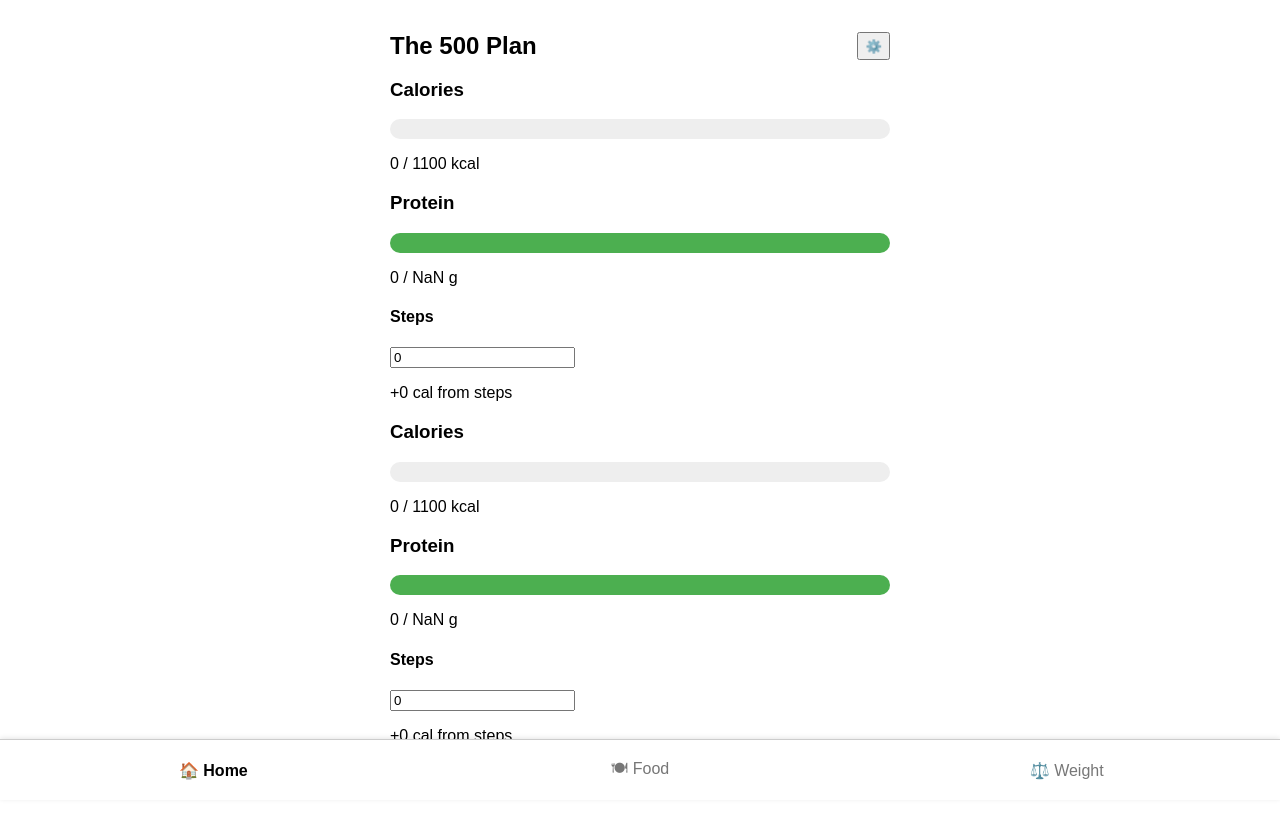
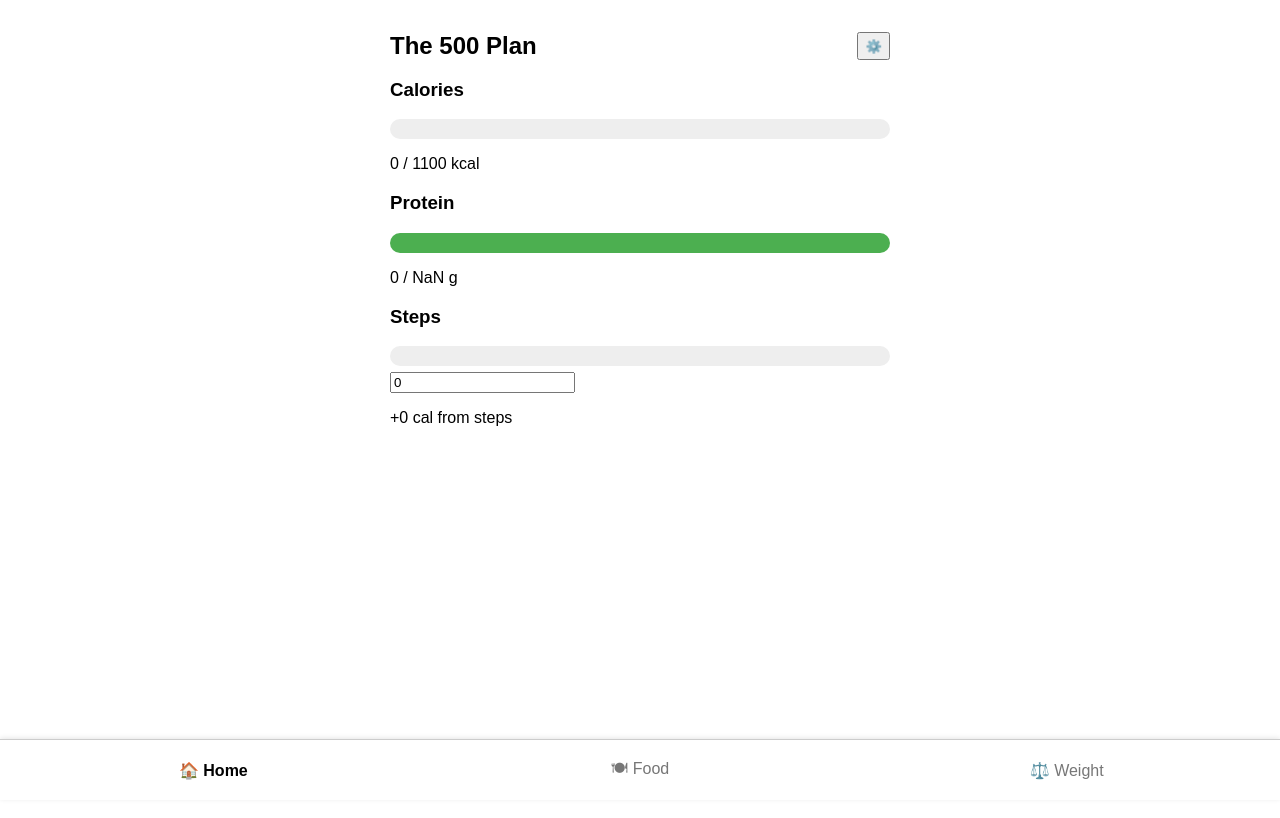
Before and after one commit to j219d/The-500-Plan, a React (Create React App) app: page / in a window 1280 px wide. Both pictures are taken after typing "Sample", "Sample", "Sample" into the empty fields and a click on the button "Save & Start". Shown: the top 818 px of the page. Built offline with nearby package versions, Linux system fonts and the light colour scheme.

Commit message:
Update App.js

```diff
--- a/src/App.js
+++ b/src/App.js
@@ -1,5 +1,3 @@
-
-// The 500 Plan – Full MVP App (v1.1 with styled progress bars: Blue = Calories, Green = Protein)
 import React, { useState, useEffect } from "react";
 import { Line } from "react-chartjs-2";
 import {
@@ -89,21 +87,12 @@ export const presetFoods = [
 
 function App() {
   const today = new Date().toISOString().split("T")[0];
-
   const [screen, setScreen] = useState("home");
-
-const initialEditing = !localStorage.getItem("sex") ||
-                       !localStorage.getItem("age") ||
-                       !localStorage.getItem("height") ||
-                       !localStorage.getItem("weight");
-
-const [editing, setEditing] = useState(initialEditing);
-
-
   const [sex, setSex] = useState("");
   const [age, setAge] = useState("");
   const [height, setHeight] = useState("");
   const [weight, setWeight] = useState("");
+  const [editing, setEditing] = useState(true);
 
   const [steps, setSteps] = useState(0);
   const [foodLog, setFoodLog] = useState([]);
@@ -118,8 +107,10 @@ const [editing, setEditing] = useState(initialEditing);
   const calsToday = foodLog.reduce((sum, f) => sum + f.cal, 0);
   const proteinToday = foodLog.reduce((sum, f) => sum + f.prot, 0);
   const caloriesFromSteps = Math.round(steps * 0.04);
+  const calorieGoal = bmr() - 500 + caloriesFromSteps;
+  const proteinGoal = Math.round(parseFloat(weight) * 0.8);
 
-  const bmr = () => {
+  function bmr() {
     const h = parseInt(height), w = parseFloat(weight), a = parseInt(age);
     if (!h || !w || !a) return 1600;
     const heightCm = h * 2.54, weightKg = w * 0.453592;
@@ -128,10 +119,7 @@ const [editing, setEditing] = useState(initialEditing);
         ? 10 * weightKg + 6.25 * heightCm - 5 * a + 5
         : 10 * weightKg + 6.25 * heightCm - 5 * a - 161
     );
-  };
-
-  const calorieGoal = bmr() - 500 + caloriesFromSteps;
-  const proteinGoal = Math.round(parseFloat(weight) * 0.8);
+  }
 
   useEffect(() => {
     const s = localStorage.getItem("sex");
@@ -179,8 +167,7 @@ const [editing, setEditing] = useState(initialEditing);
     const cals = parseFloat(kcal.trim());
     const pro = parseFloat(prot.trim());
     setFoodLog([...foodLog, { name: namePart, cal: cals, prot: pro }]);
-    setSearch("");
-    setFoodList([]);
+    setSearch(""); setFoodList([]);
   };
 
   const addCustomFood = () => {
@@ -243,33 +230,14 @@ const [editing, setEditing] = useState(initialEditing);
       {screen === "home" && (
         <>
           <h3>Calories</h3>
-          <div style={{ height: 20, background: "#eee", borderRadius: 10, overflow: "hidden" }}>
-            <div
-              style={{
-                width: `${Math.min((calsToday / calorieGoal) * 100, 100)}%`,
-                background: "#2196f3",
-                height: "100%",
-                transition: "width 0.3s ease",
-              }}
-            />
-          </div>
-          <p>{calsToday} / {calorieGoal} kcal</p>
+          <ProgressBar value={calsToday} goal={calorieGoal} color="#2196f3" label={`${calsToday} / ${calorieGoal} kcal`} />
 
           <h3>Protein</h3>
-          <div style={{ height: 20, background: "#eee", borderRadius: 10, overflow: "hidden" }}>
-            <div
-              style={{
-                width: `${Math.min((proteinToday / proteinGoal) * 100, 100)}%`,
-                background: "#4caf50",
-                height: "100%",
-                transition: "width 0.3s ease",
-              }}
-            />
-          </div>
-          <p>{proteinToday} / {proteinGoal} g</p>
+          <ProgressBar value={proteinToday} goal={proteinGoal} color="#4caf50" label={`${proteinToday} / ${proteinGoal} g`} />
 
-          <h4>Steps</h4>
-          <input value={steps} onChange={e => setSteps(+e.target.value)} placeholder="Steps today" />
+          <h3>Steps</h3>
+          <ProgressBar value={steps} goal={10000} color="#ff9800" />
+          <input value={steps} onChange={e => setSteps(+e.target.value)} placeholder="Steps today" style={{ marginTop: 6 }} />
           <p>+{caloriesFromSteps} cal from steps</p>
         </>
       )}
@@ -320,39 +288,6 @@ const [editing, setEditing] = useState(initialEditing);
         </>
       )}
 
-        <>
-          <h3>Calories</h3>
-          <div style={{ height: 20, background: "#eee", borderRadius: 10, overflow: "hidden" }}>
-            <div
-              style={{
-                width: `${Math.min((calsToday / calorieGoal) * 100, 100)}%`,
-                background: "#2196f3",
-                height: "100%",
-                transition: "width 0.3s ease",
-              }}
-            />
-          </div>
-          <p>{calsToday} / {calorieGoal} kcal</p>
-
-          <h3>Protein</h3>
-          <div style={{ height: 20, background: "#eee", borderRadius: 10, overflow: "hidden" }}>
-            <div
-              style={{
-                width: `${Math.min((proteinToday / proteinGoal) * 100, 100)}%`,
-                background: "#4caf50",
-                height: "100%",
-                transition: "width 0.3s ease",
-              }}
-            />
-          </div>
-          <p>{proteinToday} / {proteinGoal} g</p>
-
-          <h4>Steps</h4>
-          <input value={steps} onChange={e => setSteps(+e.target.value)} placeholder="Steps today" />
-          <p>+{caloriesFromSteps} cal from steps</p>
-        </>
-      )}
-
       <div style={{
         position: "fixed",
         bottom: 0,
@@ -366,46 +301,38 @@ const [editing, setEditing] = useState(initialEditing);
         height: 60,
         boxShadow: "0 -1px 5px rgba(0,0,0,0.1)"
       }}>
-        <button
-          style={{
-            flex: 1,
-            padding: 10,
-            fontSize: 16,
-            background: "none",
-            border: "none",
-            color: screen === "home" ? "#000" : "#777",
-            fontWeight: screen === "home" ? "bold" : "normal"
-          }}
-          onClick={() => setScreen("home")}
-        >🏠 Home</button>
-        <button
-          style={{
-            flex: 1,
-            padding: 10,
-            fontSize: 16,
-            background: "none",
-            border: "none",
-            color: screen === "food" ? "#000" : "#777",
-            fontWeight: screen === "food" ? "bold" : "normal"
-          }}
-          onClick={() => setScreen("food")}
-        >🍽 Food</button>
-        <button
-          style={{
-            flex: 1,
-            padding: 10,
-            fontSize: 16,
-            background: "none",
-            border: "none",
-            color: screen === "weight" ? "#000" : "#777",
-            fontWeight: screen === "weight" ? "bold" : "normal"
-          }}
-          onClick={() => setScreen("weight")}
-        >⚖️ Weight</button>
+        <button style={navBtnStyle(screen === "home")} onClick={() => setScreen("home")}>🏠 Home</button>
+        <button style={navBtnStyle(screen === "food")} onClick={() => setScreen("food")}>🍽 Food</button>
+        <button style={navBtnStyle(screen === "weight")} onClick={() => setScreen("weight")}>⚖️ Weight</button>
       </div>
-
     </div>
   );
 }
 
+const ProgressBar = ({ value, goal, color, label }) => (
+  <>
+    <div style={{ height: 20, background: "#eee", borderRadius: 10, overflow: "hidden" }}>
+      <div
+        style={{
+          width: `${Math.min((value / goal) * 100, 100)}%`,
+          background: color,
+          height: "100%",
+          transition: "width 0.3s ease",
+        }}
+      />
+    </div>
+    {label && <p>{label}</p>}
+  </>
+);
+
+const navBtnStyle = (active) => ({
+  flex: 1,
+  padding: 10,
+  fontSize: 16,
+  background: "none",
+  border: "none",
+  color: active ? "#000" : "#777",
+  fontWeight: active ? "bold" : "normal"
+});
+
 export default App;
```
